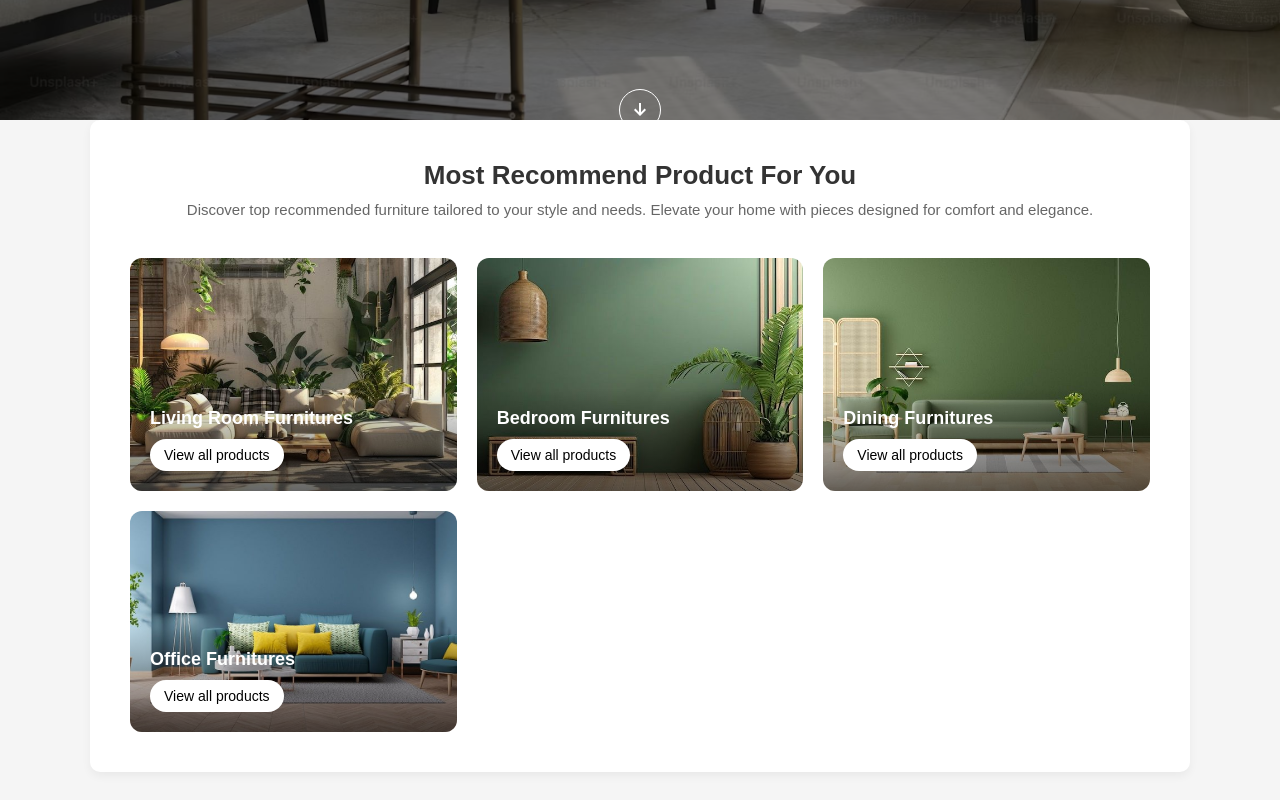
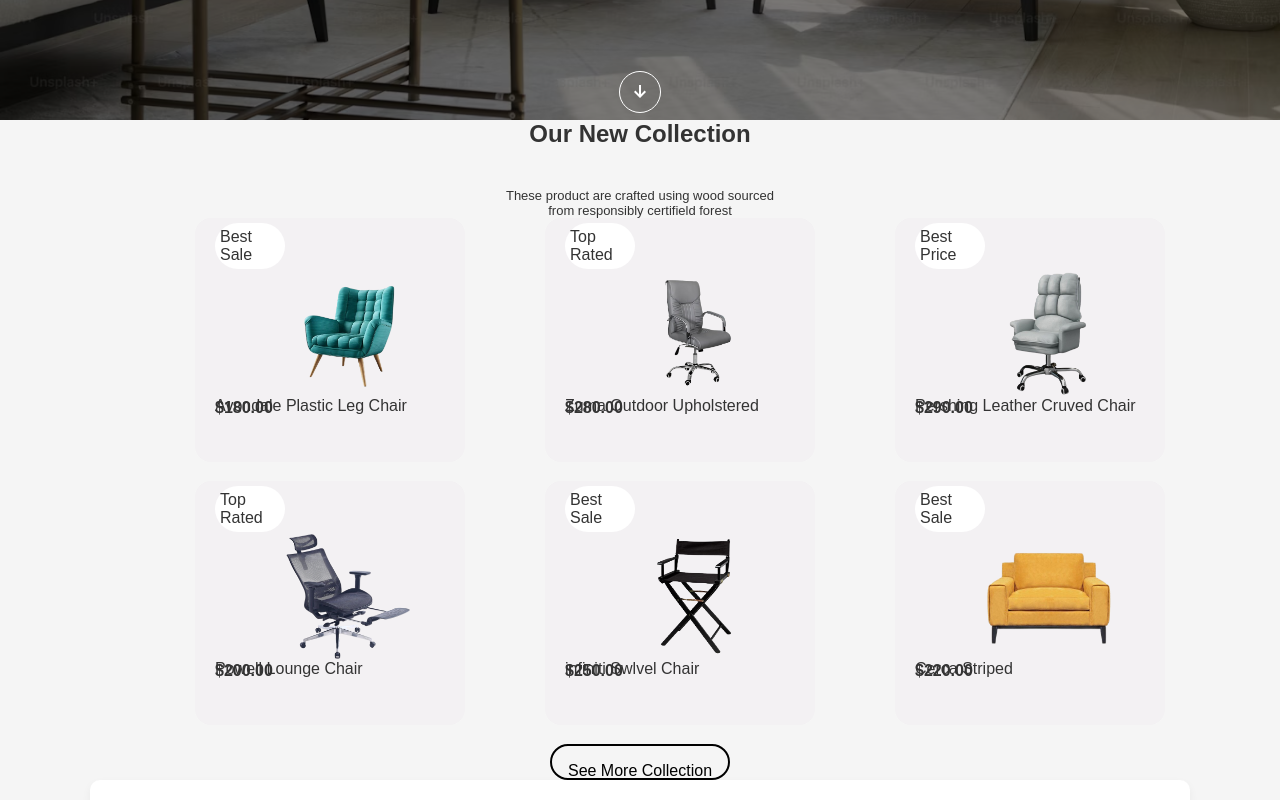
Before and after one commit to kelvin00000/Group-project-3, a plain HTML site: page index.html in a window 1280 px wide. Shown: the part 720-1520 px from the top of the page. Drawn offline with nearby package versions, Linux system fonts and the light colour scheme; a web font is replaced by a local one.

Commit message:
Merge pull request #4 from kelvin00000/MrNobody
Rhyan- Section 2 complete

```diff
--- /dev/null
+++ b/Nobody.css
@@ -0,0 +1,69 @@
+.section-2{
+    display: flex;
+     flex-direction: column;
+}
+.Dath{
+    display: flex;
+    flex-direction: column;
+    align-items: center;
+    justify-content: center;
+    font-size: medium;
+}
+.Dath h1{
+    font-family: sans-serif
+}
+.Dath p{
+   font-size: small;
+   font-family: Arial, Helvetica, sans-serif;
+   text-align: center;
+}
+.containers{
+    display: grid;
+    grid-template-columns: 350px 350px 350px;
+}
+.containers div{
+    display: flex;
+    flex-direction: column;
+    margin-left: 5em;
+    border-radius: 1em;
+    background-color: rgb(243, 241, 243);
+    margin-bottom: 19px;
+    padding: 5px 20px;
+    img{
+        width: 8em;
+        height: 8em;
+        margin-left: 30%;
+    }
+    h1{
+        font-size: medium;
+        align-items: start;
+        margin-right: 5em;
+        margin-top: -1em;
+    }
+    .cash{
+        justify-content: start;
+        border-radius: 20em;
+        padding: 5px 5px;
+        background-color: white;
+        width: 70px;
+    }
+
+}
+.btn{
+  padding: 1em 1em;
+  border-radius: 50px;
+  border: 2px solid black;
+  color:black;
+  text-decoration: none;
+  height: 10px;
+}
+.botton{
+    width: 100%;
+    display: flex;
+    justify-content: center;
+}
+.outer-container{
+    display: flex;
+    width: 100%;
+    justify-content: center;
+}
--- a/index.html
+++ b/index.html
@@ -5,7 +5,7 @@
     <meta charset="UTF-8">
     <meta name="viewport" content="width=device-width, initial-scale=1.0">
     <title>Group 3 Project</title>
-
+    <link rel="stylesheet" href="Nobody.css">
     <link rel="stylesheet" href="AbdulRauf.css">
     <link rel="stylesheet" href="Anita.css">
     <link rel="stylesheet" href="kelvin.css">
@@ -110,6 +110,56 @@
         </button>
       </div>
     </section>
+    <section class="section-2">
+        <div class="Dath">
+            <h1>Our New Collection</h1>
+            <p>These product are crafted using wood sourced <br>   from responsibly certifield forest</p>
+        </div>
+       <div class="outer-container">
+         <div class="containers">
+            <div>
+                <p class="cash">Best Sale</p>
+                <img src="Nobodys images/df603956-2a12-41da-9700-5ddb21c4bf5d-removebg-preview.png" alt="image">
+                <p>Avondale Plastic Leg Chair</p>
+                <h1>$180.00</h1>
+            </div>
+            <div>
+                <p class="cash">Top Rated</p>
+                <img src="Nobodys images/Material_PU_Leather_Steel__Weight___31-35_lb_-removebg-preview.png" alt="image">
+                <p>Zuma Outdoor Upholstered</p>
+                <h1>$280.00</h1>
+            </div>
+            <div>
+                <p class="cash">Best Price</p>
+                <img src="Nobodys images/_-removebg-preview.png" alt="image">
+                <p>Pershing Leather Cruved Chair</p>
+                <h1>$290.00</h1>
+            </div>
+            <div>
+                <p class="cash">Top Rated</p>
+                <img src="Nobodys images/___1_-removebg-preview.png" alt="image">
+                <p>Powell Lounge Chair</p>
+                <h1>$200.00</h1>
+            </div>
+            <div>
+              <p class="cash">Best Sale</p>
+              <img src="Nobodys images/1c622c01-4c6f-49a3-90f2-4ed0f37368e5-removebg-preview.png" alt="image">
+              <p>infiniti Swlvel Chair</p>
+              <h1>$250.00</h1>
+            </div>
+            <div>
+                <p class="cash">Best Sale</p>
+                <img src="Nobodys images/The_luxurious_materials_and_unbeatable_comfort_of_-removebg-preview.png" alt="image">
+                <p>Cerca Striped</p>
+                <h1>$220.00</h1>
+            </div>
+        </div>
+       </div>
+        <div class="botton">
+            <a herf="index-html" class="btn">See More Collection</a>
+        </div>
+    </section>
+
     <section class="recommended-section">
         <div class="section-header">
             <h2>Most Recommend Product For You</h2>
```
Also changed, not shown: Nobodys images/1c622c01-4c6f-49a3-90f2-4ed0f37368e5-removebg-preview.png (added), Nobodys images/Material_PU_Leather_Steel__Weight___31-35_lb_-removebg-preview.png (added), Nobodys images/The_luxurious_materials_and_unbeatable_comfort_of_-removebg-preview.png (added), Nobodys images/_-removebg-preview.png (added), Nobodys images/___1_-removebg-preview.png (added), Nobodys images/df603956-2a12-41da-9700-5ddb21c4bf5d-removebg-preview.png (added).
